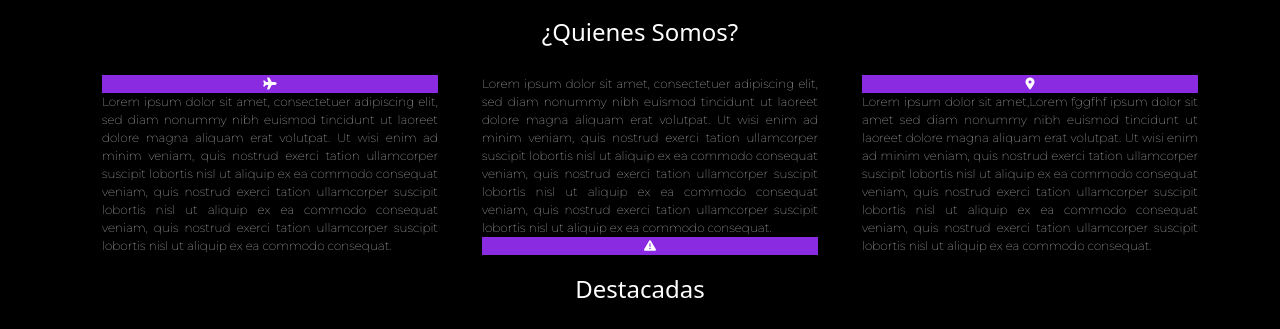
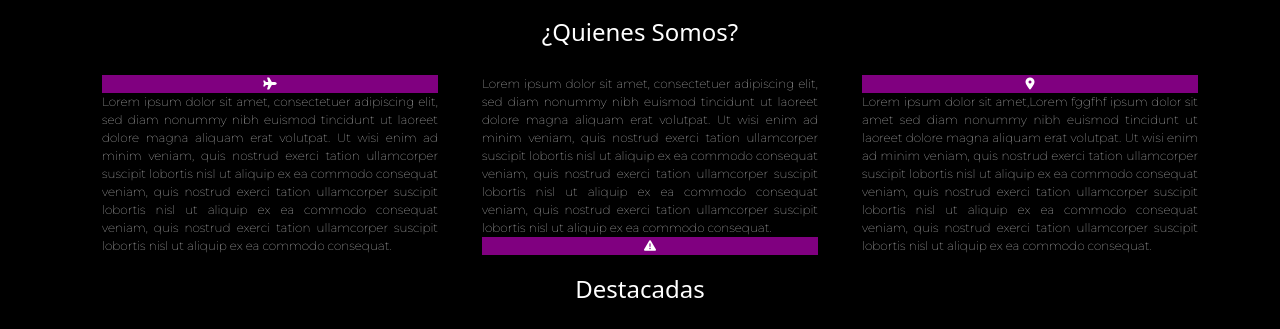
Before and after one commit to Montsehelo/Viajeschile, a plain HTML site: page index.html in a window 1280 px wide. Shown: the part 962-1291 px from the top of the page. Drawn offline with nearby package versions, Linux system fonts and the light colour scheme.

Commit message:
cabie el color de icono

```diff
--- a/assets/css/style.css
+++ b/assets/css/style.css
@@ -108,7 +108,7 @@ margin-left: 200px;
 
 .icono{
 
-    background-color: blueviolet;
+    background-color: purple;
 
 }
 
```
